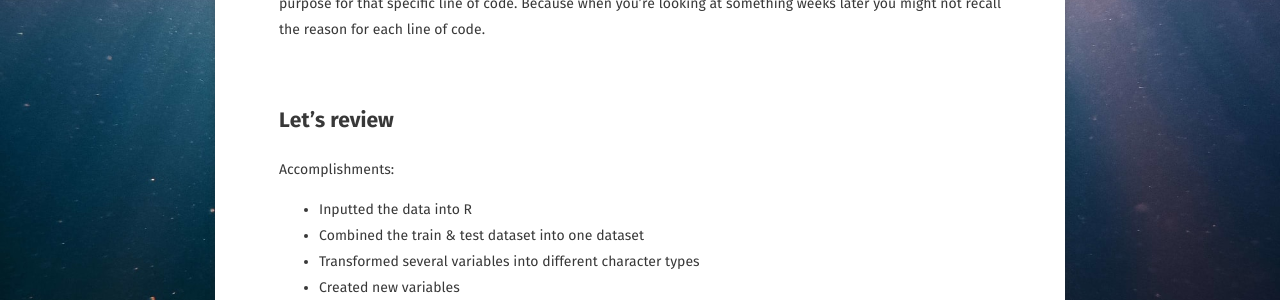
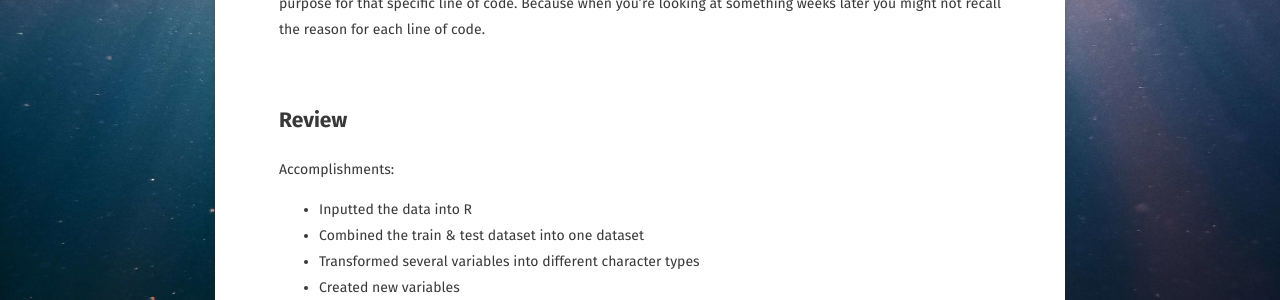
Before and after one commit to sarahschirduan/sarahschirduan.github.io, a Jekyll site: the page built from _posts/2019-06-15-titanic-part1.md, in a window 1280 px wide and 900 px high, scrolled down 6025 px. Shown: the part 153-453 px from the top of the window. Built offline with Jekyll 4.4.1, drawn with Linux system fonts in a browser that asks for light colours; some web fonts are replaced.

Commit message:
Update 2019-06-15-titanic-part1.md

```diff
--- a/_posts/2019-06-15-titanic-part1.md
+++ b/_posts/2019-06-15-titanic-part1.md
@@ -127,7 +127,7 @@ Note whenever you see a #, this signifies a comment, it is not executable code b
 
 <br>
 
-## Let's review
+## Review
 
 Accomplishments:
 * Inputted the data into R
```
